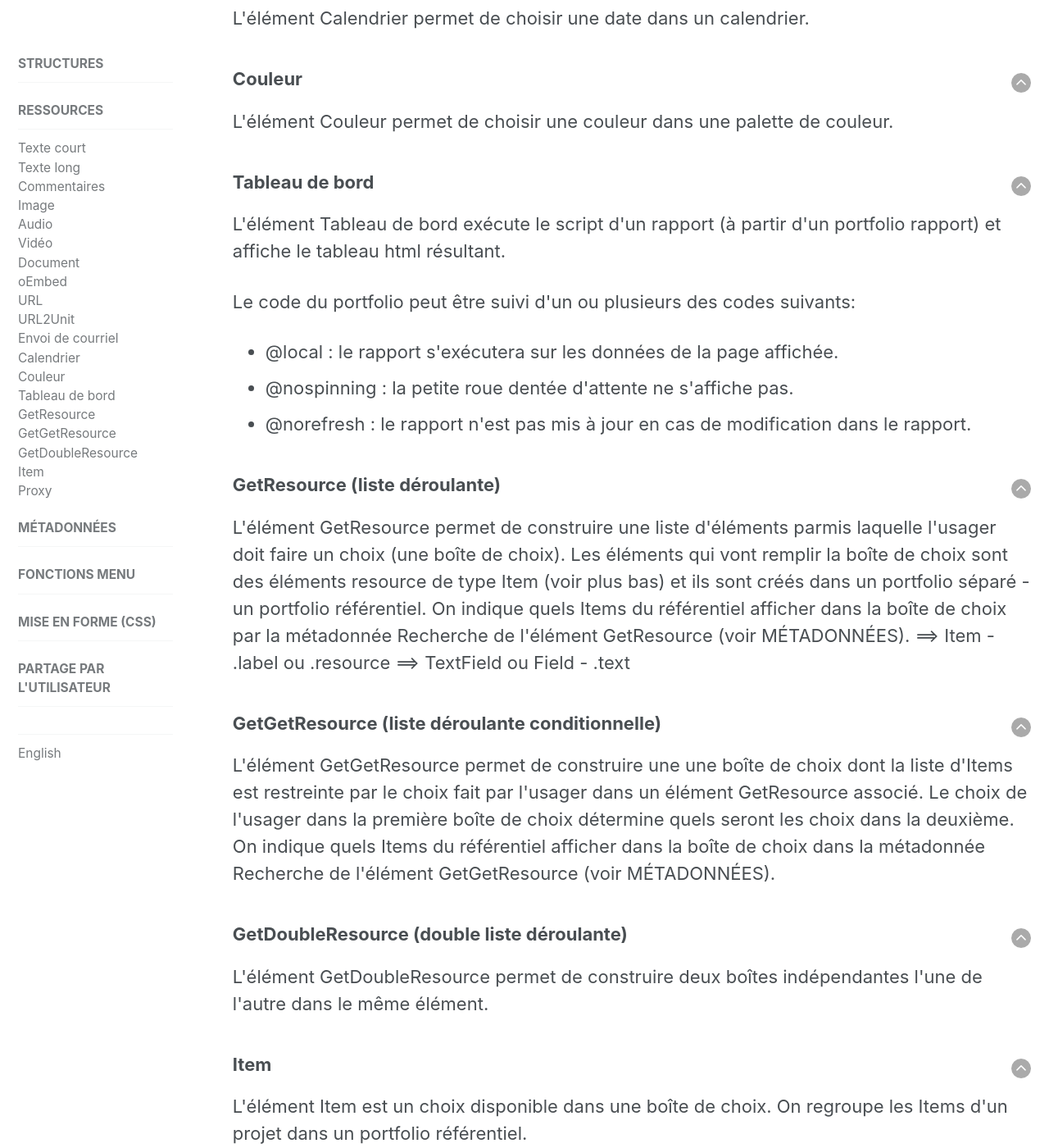
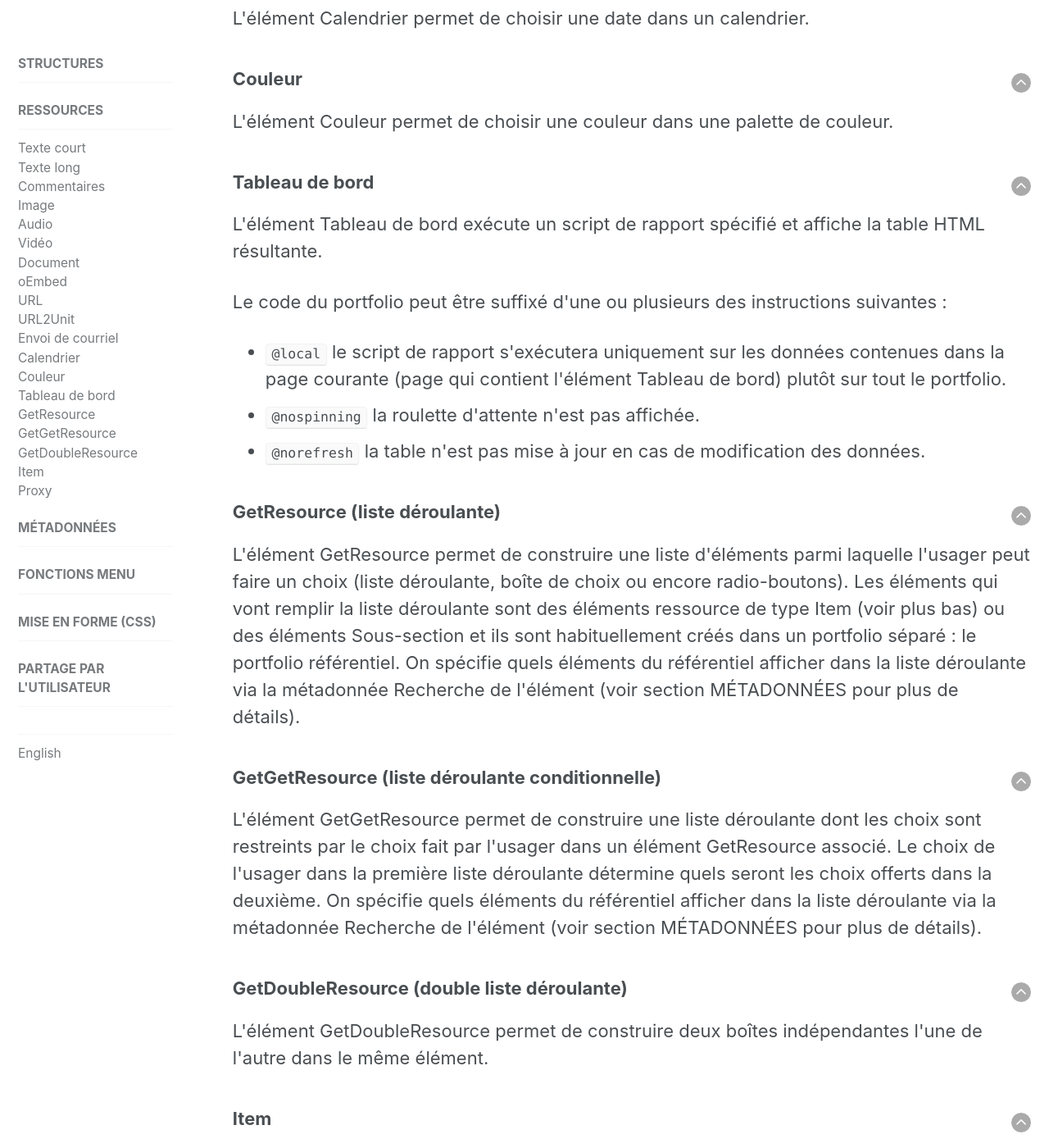
Before and after one commit to karutaproject/karuta-frontend-documentation, a Jekyll site: the page built from _pages/resources_fr.html, in a window 1280 px wide and 1400 px high, scrolled down 4057 px. Shown: the whole window at 82% size. Built offline with Jekyll 4.4.1, drawn with Linux system fonts in a browser that asks for light colours; some of the changed text lies outside the part shown.

Commit message:
corrections

```diff
--- a/_pages/functions_fr.html
+++ b/_pages/functions_fr.html
@@ -299,8 +299,8 @@
 	<p>
 		Pour ce faire, le script de rapport, au lieu de faire de l'affichage à l'écran, doit écrire dans
 		un fichier CSV. Ceci est permis par les éléments <code>Ligne CSV</code> et <code>Valeur CSV</code>
-		(voir la section <a href='../report_fr/#commandesCSV'>Commandes CSV de Rapport</a> pour plus de
-		détails.)
+		(voir la section <a href='../report_fr/#commandesCSV'>Commandes CSV</a> de la section Rapport pour
+		plus de détails.)
 	</p>
 	<p>
 		NOTE&nbsp;: Le fichier CSV n'est pas conservé.
--- a/_pages/resources_fr.html
+++ b/_pages/resources_fr.html
@@ -48,7 +48,7 @@
 	<a style='float:right' href='#top'><img src='../assets/img/arrow-up.png'/></a>
 	<h3 id='field'>Texte court</h3>
 	<p>L'élément Texte court est un champ de texte. Il est utilisé pour entrer une donnée courte
-	comme un nom. Généralement on veut attribuer le droit d'Éditer cet élément à un rôle, par
+	comme un nom. Généralement on veut attribuer le droit d'Éditer la ressource à un rôle, par
 	exemple <i>etudiant</i> ou <i>enseignant</i>.
 </p>
 </article>
@@ -57,10 +57,10 @@
 	<a style='float:right' href='#top'><img src='../assets/img/arrow-up.png'/></a>
 	<h3 id='textfield'>Texte long</h3>
 	<p>L'élément Texte long est utilisé pour entrer un texte plus long que le champ. L'utilisateur
-		qui a le droit d'Éditer cet élément dispose d'un éditeur de texte simple qui offre des
+		qui a le droit d'Éditer la ressource dispose d'un éditeur de texte simple qui offre des
 		options de mise en forme de base.</br>
 		Le texte long peut aussi être utilisé par le designer pour donner des instructions à
-		l'utilisateur. Dans ce cas, le rôle Éditer n'est attribué à aucun utilisateur.</p>
+		l'utilisateur. Dans ce cas, le rôle Éditer la ressource n'est attribué à aucun utilisateur.</p>
 </article>
 
 <article>
@@ -77,7 +77,7 @@
 	<h3 id='image'>Image</h3>
 	<p>L'élément Image permet de téléverser un fichier image (tous les formats courants sont
 		acceptés). L'image est ensuite affichée dans le portfolio.</br>
-		Il est possible d'attribuer au rôle qui a le droit d'Éditer cet élément un droit
+		Il est possible d'attribuer au rôle qui a le droit d'Éditer la ressource un droit
 		supplémentaire pour redéfinir la taille d'affichage de l'image (autrement la taille
 		d'affichage est définie par le designer).
 	</p>
@@ -88,8 +88,8 @@
 	<h3 id='audio'>Audio</h3>
 	<p>L'élément Audio permet de téléverser un fichier MP3. Cet élément vient avec un lecteur
 		audio pour écouter le fichier téléversé.</br>
-		Seul l'utilisateur avec le droit d'Éditer peut téléverser un fichier, mais tous les
-		utilisateurs qui ont le droit de Voir l'élément (par défaut <i>all</i>, tous les rôles)
+		Seul l'utilisateur avec le droit d'Éditer la ressource peut téléverser un fichier, mais tous
+		les utilisateurs qui ont le droit de Voir l'élément (par défaut <i>all</i>, tous les rôles)
 		peuvent l'écouter.
 	</p>
 </article>
@@ -99,7 +99,7 @@
 	<h3 id='video'>Vidéo</h3>
 	<p>L'élément Vidéo permet de téléverser un fichier MP4. Cet élément vient avec un
 		lecteur vidéo pour regarder le fichier téléversé.</br>
-		Seul l'utilisateur avec le droit d'Éditer peut téléverser un fichier, mais tous les
+		Seul l'utilisateur avec le droit d'Éditer la ressource peut téléverser un fichier, mais tous les
 		utilisateurs qui ont le droit de Voir l'élément peuvent le regarder.
 	</p></p>
 </article>
@@ -132,7 +132,7 @@
 	<p>L'élément URL permet de spécifier un hyperlien dans le portfolio. L'usager qui a le droit
 		d'Éditer la ressource peut spécifier un libellé qui sera affiché sur le lien au lieu de l'url.
 		</br>
-		L'hyperlien doit rediriger vers une page à l'extérieur de Karuta &mdash; pour un lien
+		L'hyperlien doit rediriger vers une page à l'extérieur de Karuta &ndash; pour un lien
 		à l'intérieur de Karuta voir l'élément URL2Unit (paragraphe suivant).
 	</p>
 </article>
@@ -142,7 +142,7 @@
 	<h3 id='url2unit'>URL2Unit</h3>
 	<p>
 		L'élément URL2Unit permet de créer un lien vers une autre page du portfolio. Il peut être
-		utilisé par le designer pour créer des liens de navigation dans le portfolio autres que le
+		utilisé par le designer pour créer des liens de navigation dans le portfolio, autres que le
 		menu de navigation à gauche, ou par l'utilisateur final pour spécifier des pages de son
 		portfolio qu'il juge particulièrement importantes.
 	</p>
@@ -172,37 +172,47 @@
 <article>
 	<a style='float:right' href='#top'><img src='../assets/img/arrow-up.png'/></a>
 	<h3 id='dashboard'>Tableau de bord</h3>
-	<p>L'élément Tableau de bord exécute le script d'un rapport (à partir d'un portfolio rapport) et
-		affiche le tableau html résultant.</p>
-	<p>Le code du portfolio peut être suivi d'un ou plusieurs des codes suivants:</p>
+	<p>
+		L'élément Tableau de bord exécute un script de rapport spécifié et affiche la table HTML
+		résultante.
+	</p>
+	<p>Le code du portfolio peut être suffixé d'une ou plusieurs des instructions suivantes&nbsp;:</p>
 	<ul>
-		<li>@local : le rapport s'exécutera sur les données de la page affichée.</li>
-		<li>@nospinning : la petite roue dentée d'attente ne s'affiche pas.</li>
-		<li>@norefresh : le rapport n'est pas mis à jour en cas de modification dans le rapport.</li>
+		<li>
+			<code>@local</code> le script de rapport s'exécutera uniquement sur les données contenues dans
+			la page courante (page qui contient l'élément Tableau de bord) plutôt sur tout le portfolio.
+		</li>
+		<li><code>@nospinning</code> la roulette d'attente n'est pas affichée.</li>
+		<li>
+			<code>@norefresh</code> la table n'est pas mise à jour en cas de modification des données.
+		</li>
 	</ul>
 </article>
 
 <article>
 	<a style='float:right' href='#top'><img src='../assets/img/arrow-up.png'/></a>
 	<h3 id='getResource'>GetResource (liste déroulante)</h3>
-	<p>L'élément GetResource permet de construire une liste d'éléments parmis laquelle l'usager doit
-		faire un choix (une boîte de choix). Les éléments qui vont remplir la boîte de choix sont des
-		éléments resource de type Item (voir plus bas) et ils sont créés dans un portfolio séparé
-		- un portfolio référentiel. On indique quels Items du référentiel afficher dans la boîte
-		de choix par la métadonnée Recherche de l'élément GetResource (voir MÉTADONNÉES).
-		==> Item - .label ou .resource
-		==> TextField ou Field - .text
+	<p>
+		L'élément GetResource permet de construire une liste d'éléments parmi laquelle l'usager peut
+		faire un choix (liste déroulante, boîte de choix ou encore radio-boutons). Les éléments qui
+		vont remplir la liste déroulante sont des éléments ressource de type Item (voir plus bas) ou
+		des éléments Sous-section et ils sont habituellement créés dans un portfolio séparé&nbsp;: le
+		portfolio référentiel. On spécifie quels éléments du référentiel afficher dans la liste déroulante
+		via la métadonnée Recherche de l'élément (voir section
+		<a href='../metadata_fr/#query'>MÉTADONNÉES</a> pour plus de détails).
 	</p>
 </article>
 
 <article>
 	<a style='float:right' href='#top'><img src='../assets/img/arrow-up.png'/></a>
 	<h3 id='getGetResource'>GetGetResource (liste déroulante conditionnelle)</h3>
-	<p>L'élément GetGetResource permet de construire une une boîte de choix dont la liste d'Items est
-		restreinte par le choix fait par l'usager dans un élément GetResource associé. Le choix de l'usager
-		dans la première boîte de choix détermine quels seront les choix dans la deuxième. On indique quels
-		Items du référentiel afficher dans la boîte de choix dans la métadonnée Recherche de l'élément
-		GetGetResource (voir MÉTADONNÉES).
+	<p>
+		L'élément GetGetResource permet de construire une liste déroulante dont les choix sont
+		restreints par le choix fait par l'usager dans un élément GetResource associé. Le choix de l'usager
+		dans la première liste déroulante détermine quels seront les choix offerts dans la deuxième. On
+		spécifie quels éléments du référentiel afficher dans la liste déroulante via la métadonnée Recherche
+		de l'élément (voir section
+		<a href='../metadata_fr/#query'>MÉTADONNÉES</a> pour plus de détails).
 	</p>
 </article>
 
--- a/_pages/structures_fr.html
+++ b/_pages/structures_fr.html
@@ -21,7 +21,7 @@
 </ul>
 <p>Les éléments de données Karuta sont :</p>
 <ul>
-	<li><code><a href='#asmcontext'>Noeud de ressource</a></code></li>
+	<li><code><a href='#asmcontext'>Nœud ressource</a></code></li>
 </ul>
 
 <article>
@@ -53,8 +53,8 @@
 
 <article>
 	<a style='float:right' href='#top'><img src='../assets/img/arrow-up.png'/></a>
-	<h3 id='asmcontext'>Noeud de ressource</h3>
-	<p>Un Noeud de ressource est l'élément terminal d'un arbre (les feuilles). Une ressource n'est pas un
+	<h3 id='asmcontext'>Nœud ressource</h3>
+	<p>Un Nœud ressource est l'élément terminal d'un arbre (les feuilles). Une ressource n'est pas un
 	élément de structure, elle contient les données du portfolio. Il existe plusieurs types de
 	ressources. Voir section <a href='../resources_fr/'>RESSOURCES</a> pour plus de détails.
 	</p>
```
Also changed, not shown: other parts of _pages/resources_fr.html (+2 -2 lines).
